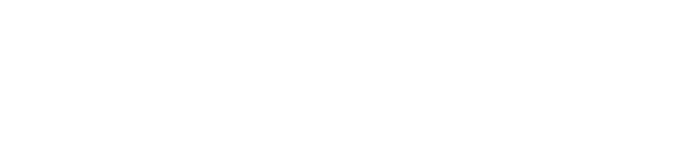
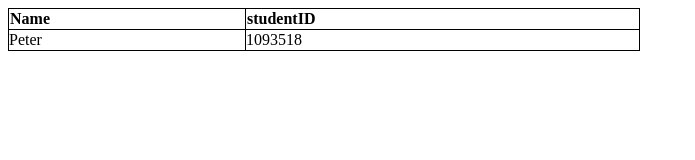
Before and after one commit to petergeorgepan/petergeorgepan, a plain HTML site: page index.htm in a window 1280 px wide. Shown: the whole page, without its empty margins (0-695 px from the left). Drawn offline with Linux system fonts and the light colour scheme.

Commit message:
Update index.htm

```diff
--- a/index.htm
+++ b/index.htm
@@ -5,15 +5,27 @@ table, th, td {
   border: 1px solid black;
   border-collapse: collapse;
 }
-th, td {
-  padding: 15px;
+th{
+    text-align: left;
+}
+ td {
+  padding-left:0px;
 }
 </style>
 <head>
 
 </head>
 <body>
-<table
+<table style="width: 50%">
+  <tr>
+<th>Name</th>
+<th>studentID</th>
+
+  </tr>
+  <tr>
+    <td>Peter</td>
+    <td>1093518</td>
+  </tr>
 
 
 </body>
```
